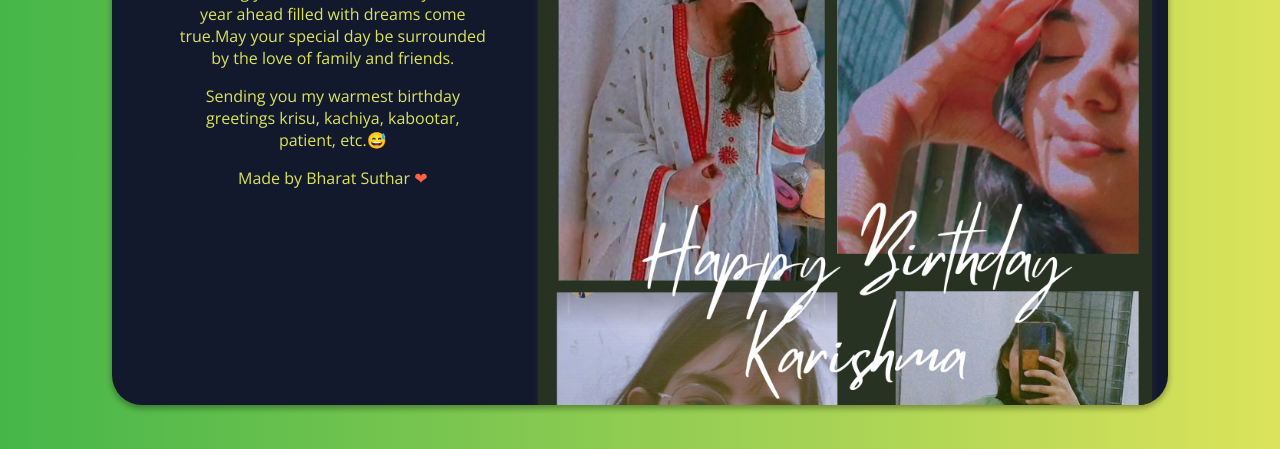
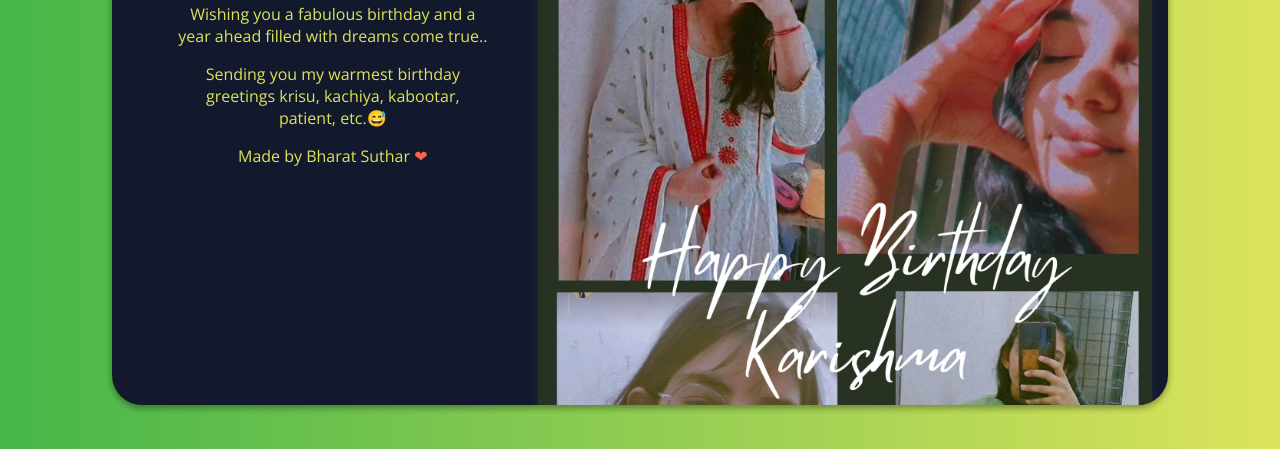
Before and after one commit to bharatsuthar26/wishbyBharat, a plain HTML site: page index.html in a window 1280 px wide. Shown: the part 351-800 px from the top of the page. Drawn offline with nearby package versions, Linux system fonts and the light colour scheme.

Commit message:
Update index.html

```diff
--- a/index.html
+++ b/index.html
@@ -14,11 +14,11 @@
     <img src="./Happy Birthday Karishma.jpg" alt="birthday" class="birthday">
     <div class="text">
       <h2>Happy Birthday Karishma</h2>
-      <p>Wishing you a fabulous birthday and a year ahead filled with dreams come true.May your special day be surrounded by the love of family and friends. </p>
+      <p>Wishing you a fabulous birthday and a year ahead filled with dreams come true.. </p>
         <p>Sending you my warmest birthday greetings krisu, kachiya, kabootar, patient, etc.😅</p>
       <div class="credit">Made by Bharat Suthar <span style="color:tomato">❤</span></div>
     </div>
-    <div class="space"></div>
+    <!-- <div class="space"></div> -->
   </div>
 </body>
 </html>
```
